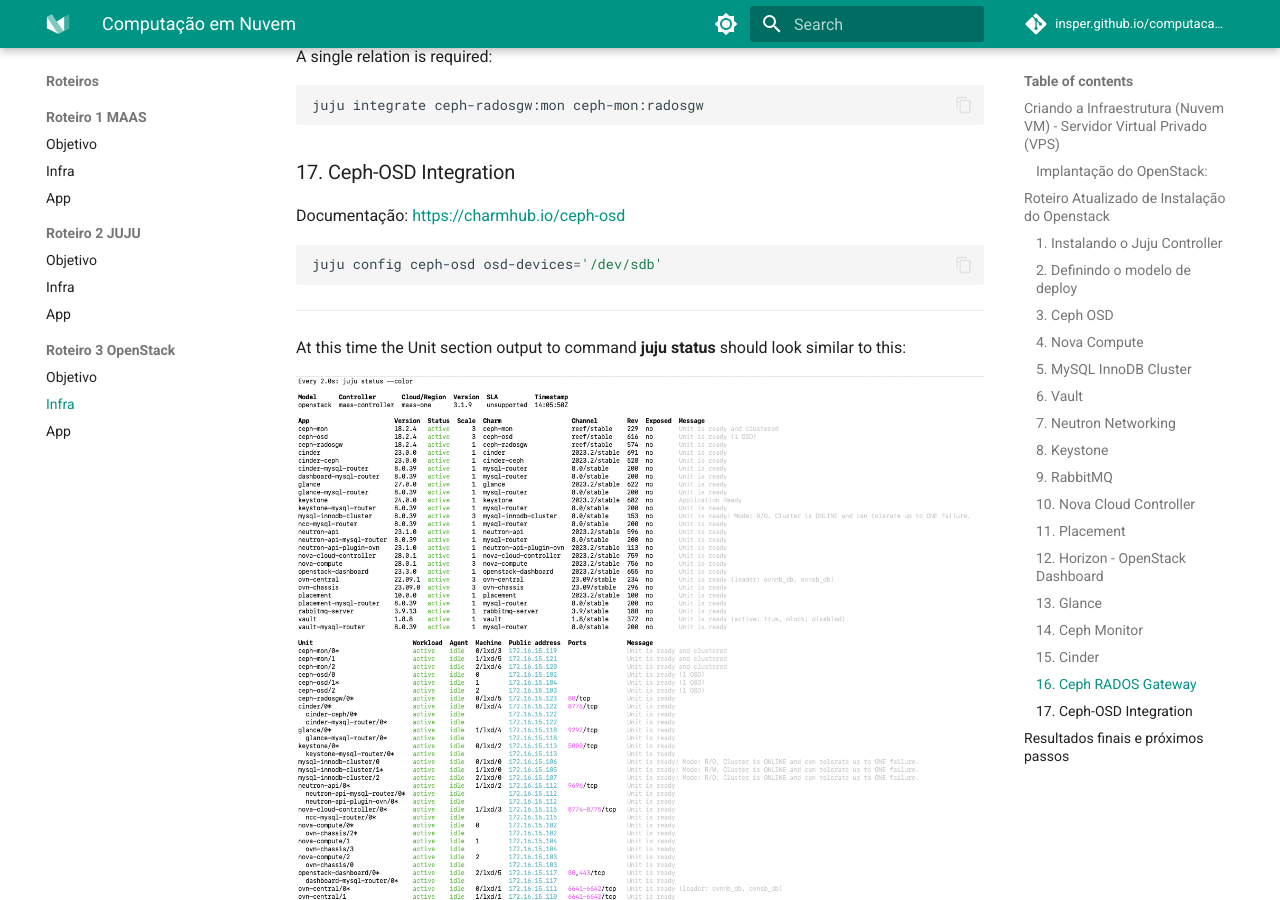
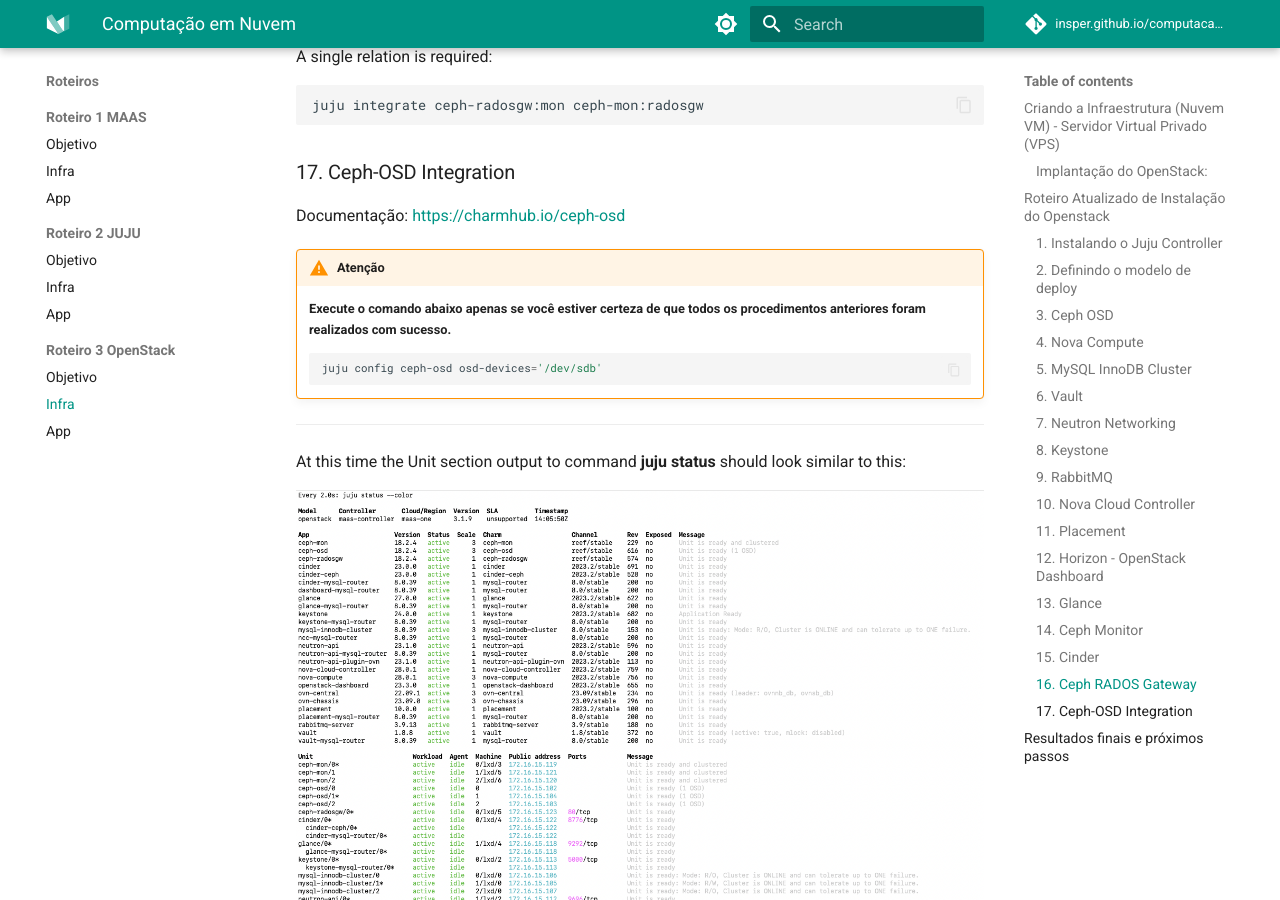
Before and after one commit to Insper/computacao-nuvem, an MkDocs documentation site: the page built from docs/roteiros/3.infra.md, in a window 1280 px wide and 900 px high, scrolled down 13226 px. Built offline with MkDocs 1.6.1 and Material for MkDocs 9.7.7, drawn with Linux system fonts in a browser that asks for light colours; nearby versions of some CDN libraries; comment, search, counter and statistics services are not loaded.

Commit message:
2025a. Roteiro3 e Refactory do MkDocs

````diff
--- a/docs/roteiros/3.infra.md
+++ b/docs/roteiros/3.infra.md
@@ -575,9 +575,13 @@ juju integrate ceph-radosgw:mon ceph-mon:radosgw
 
 Documentação: [https://charmhub.io/ceph-osd](https://charmhub.io/ceph-osd)
 
-``` bash
-juju config ceph-osd osd-devices='/dev/sdb'
-```
+!!! warning "Atenção"
+
+    **Execute o comando abaixo apenas se você estiver certeza de que todos os procedimentos anteriores foram realizados com sucesso.**
+
+    ``` bash
+    juju config ceph-osd osd-devices='/dev/sdb'
+    ```
 
 ---
 
````
